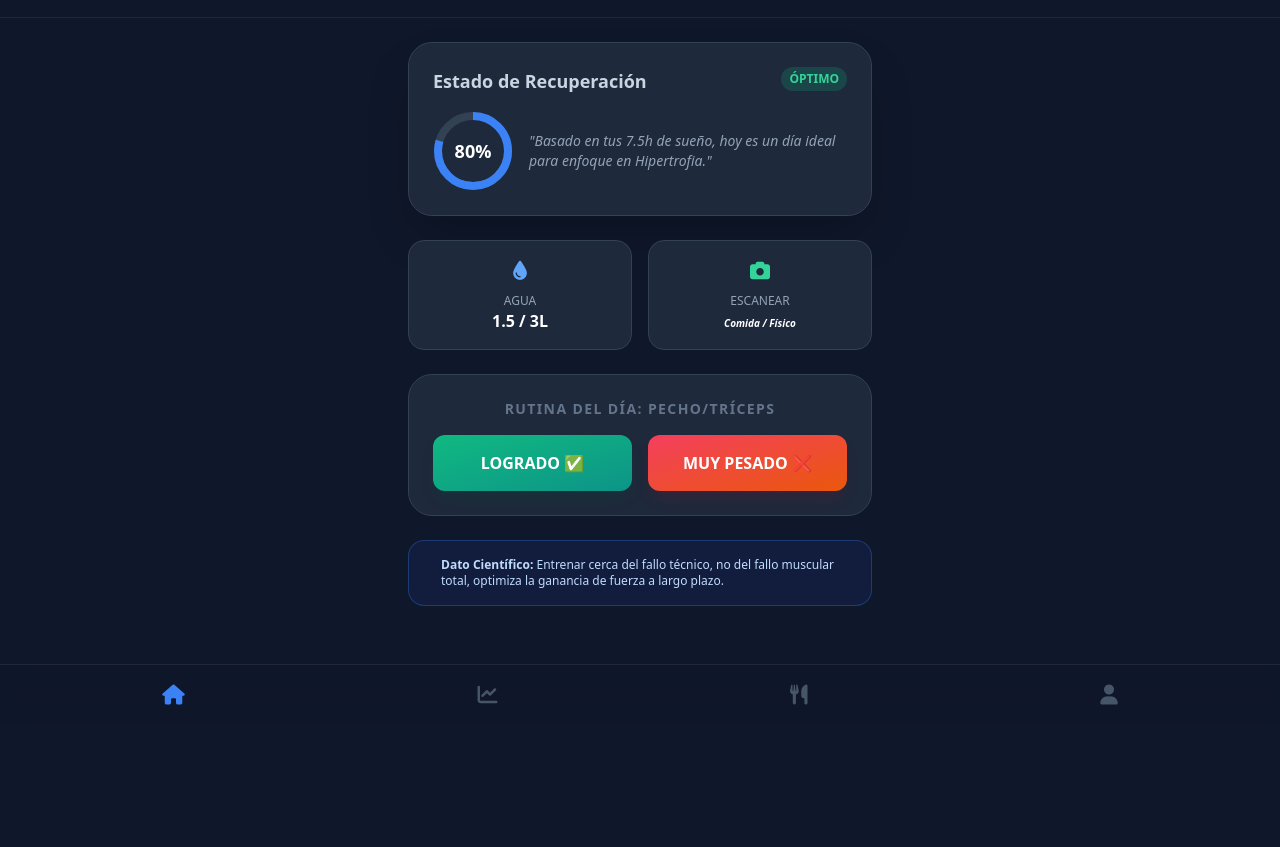
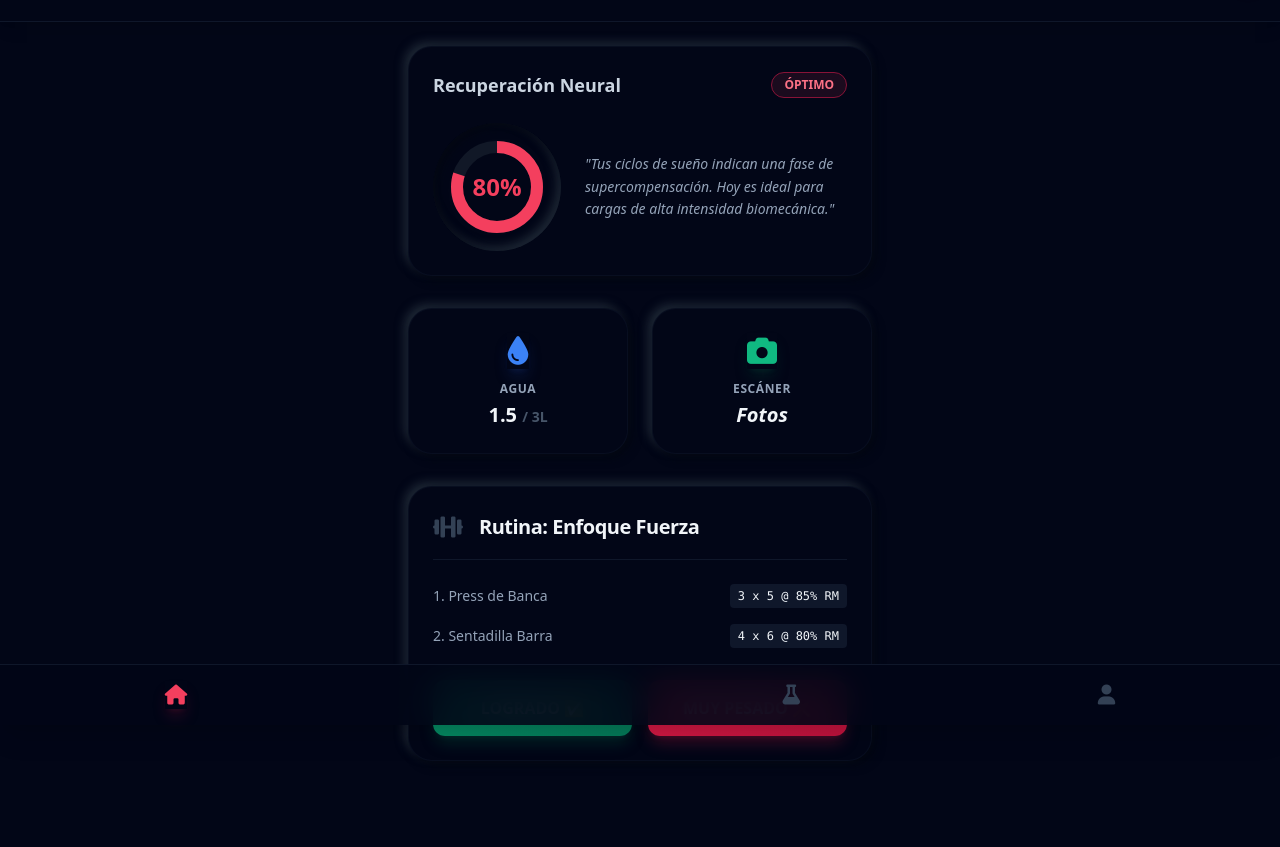
Before and after one commit to comficacompras-cell/cerebro-app, a plain HTML site: page index.html in a window 1280 px wide. Shown: the part 75-922 px from the top of the page. Before the commit the page ends 800 px from the top, so only its background shows below. Drawn offline with nearby package versions, Linux system fonts and the light colour scheme.

Commit message:
Update index.html

```diff
--- a/index.html
+++ b/index.html
@@ -3,81 +3,101 @@
 <head>
     <meta charset="UTF-8">
     <meta name="viewport" content="width=device-width, initial-scale=1.0">
-    <title>IA Trainer - Asistente Proactivo</title>
+    <title>AI TRAINER - Neomorphic Elite</title>
     <script src="https://cdn.tailwindcss.com"></script>
     <link rel="stylesheet" href="https://cdnjs.cloudflare.com/ajax/libs/font-awesome/6.0.0/css/all.min.css">
+    <style>
+        /* Estilos neomórficos personalizados */
+        .neo-inset {
+            box-shadow: inset 4px 4px 10px #030712, inset -4px -4px 10px #1f2937;
+        }
+        .neo-outset {
+            box-shadow: 4px 4px 10px #030712, -4px -4px 10px #1f2937;
+        }
+        .neo-button:active {
+            box-shadow: inset 2px 2px 5px #030712, inset -2px -2px 5px #1f2937;
+        }
+    </style>
 </head>
-<body class="bg-slate-900 text-white font-sans min-h-screen">
+<body class="bg-slate-950 text-slate-100 font-sans min-h-screen pb-24">
 
-    <nav class="p-6 flex justify-between items-center border-b border-slate-800">
+    <nav class="p-6 flex justify-between items-center bg-slate-950 border-b border-slate-900 shadow-lg">
         <div>
-            <h1 class="text-xl font-bold bg-gradient-to-r from-blue-400 to-emerald-400 bg-clip-text text-transparent">AI TRAINER v1.0</h1>
-            <p class="text-xs text-slate-400">Analizando datos científicos en tiempo real...</p>
+            <h1 class="text-2xl font-black text-rose-500 tracking-tighter">AI TRAINER <span class="text-xs text-slate-600 font-mono">v1.1</span></h1>
+            <p class="text-xs text-slate-400">Analizando ciencia deportiva 2026...</p>
         </div>
-        <div class="h-3 w-3 bg-emerald-500 rounded-full animate-pulse"></div>
+        <div class="h-4 w-4 bg-rose-500 rounded-full animate-pulse shadow-lg shadow-rose-900"></div>
     </nav>
 
-    <main class="p-6 max-w-lg mx-auto space-y-6">
+    <main class="p-6 max-w-lg mx-auto space-y-8">
 
-        <div class="bg-slate-800 rounded-3xl p-6 shadow-2xl border border-slate-700">
-            <div class="flex justify-between items-start mb-4">
-                <h2 class="text-lg font-semibold text-slate-300">Estado de Recuperación</h2>
-                <span class="bg-emerald-500/20 text-emerald-400 text-xs px-2 py-1 rounded-full font-bold">ÓPTIMO</span>
+        <div class="bg-slate-950 p-6 rounded-3xl neo-outset border border-slate-900/50">
+            <div class="flex justify-between items-center mb-6">
+                <h2 class="text-lg font-bold text-slate-300">Recuperación Neural</h2>
+                <span class="bg-rose-500/10 text-rose-400 text-xs px-3 py-1 rounded-full font-bold border border-rose-900">ÓPTIMO</span>
             </div>
-            <div class="flex items-center gap-4">
-                <div class="relative">
-                    <svg class="h-20 w-20 transform -rotate-90">
-                        <circle cx="40" cy="40" r="35" stroke="currentColor" stroke-width="8" fill="transparent" class="text-slate-700"/>
-                        <circle cx="40" cy="40" r="35" stroke="currentColor" stroke-width="8" fill="transparent" stroke-dasharray="219" stroke-dashoffset="44" class="text-blue-500 transition-all duration-1000"/>
+            <div class="flex items-center gap-6">
+                <div class="relative neo-inset p-4 rounded-full">
+                    <svg class="h-24 w-24 transform -rotate-90">
+                        <circle cx="48" cy="48" r="40" stroke="#111827" stroke-width="12" fill="transparent"/>
+                        <circle cx="48" cy="48" r="40" stroke="#f43f5e" stroke-width="12" fill="transparent" stroke-dasharray="251" stroke-dashoffset="50" class="transition-all duration-1000"/>
                     </svg>
-                    <span class="absolute inset-0 flex items-center justify-center font-bold text-lg">80%</span>
+                    <span class="absolute inset-0 flex items-center justify-center font-black text-2xl text-rose-500">80%</span>
                 </div>
-                <div>
-                    <p class="text-sm text-slate-400 italic">"Basado en tus 7.5h de sueño, hoy es un día ideal para enfoque en Hipertrofia."</p>
-                </div>
+                <p class="text-sm text-slate-400 font-light italic leading-relaxed">
+                    "Tus ciclos de sueño indican una fase de supercompensación. Hoy es ideal para cargas de alta intensidad biomecánica."
+                </p>
             </div>
         </div>
 
-        <div class="grid grid-cols-2 gap-4">
-            <button onclick="alert('IA: Registrando hidratación...')" class="bg-slate-800 p-4 rounded-2xl border border-slate-700 hover:border-blue-500 transition-all group">
-                <i class="fa-solid fa-droplet text-blue-400 mb-2 text-xl group-hover:scale-110 transition-transform"></i>
-                <p class="text-xs block text-slate-400 uppercase">Agua</p>
-                <span class="font-bold">1.5 / 3L</span>
+        <div class="grid grid-cols-2 gap-6">
+            <button onclick="alert('IA: Hidratación registrada.')" class="bg-slate-950 p-6 rounded-3xl neo-outset border border-slate-900/50 text-center neo-button active:scale-95 transition-all">
+                <i class="fa-solid fa-droplet text-blue-500 mb-3 text-3xl shadow-lg shadow-blue-900/30"></i>
+                <p class="text-xs block text-slate-400 uppercase font-bold tracking-wider mb-1">Agua</p>
+                <span class="text-xl font-black">1.5 <span class="text-sm text-slate-600">/ 3L</span></span>
             </button>
-            <button onclick="alert('IA: Abriendo escáner biométrico...')" class="bg-slate-800 p-4 rounded-2xl border border-slate-700 hover:border-emerald-500 transition-all group">
-                <i class="fa-solid fa-camera text-emerald-400 mb-2 text-xl group-hover:scale-110 transition-transform"></i>
-                <p class="text-xs block text-slate-400 uppercase">Escanear</p>
-                <span class="font-bold italic text-[10px]">Comida / Físico</span>
+            <button onclick="alert('IA: Iniciando cámara para escáner biomecánico...')" class="bg-slate-950 p-6 rounded-3xl neo-outset border border-slate-900/50 text-center neo-button active:scale-95 transition-all">
+                <i class="fa-solid fa-camera text-emerald-500 mb-3 text-3xl shadow-lg shadow-emerald-900/30"></i>
+                <p class="text-xs block text-slate-400 uppercase font-bold tracking-wider mb-1">Escáner</p>
+                <span class="text-xl font-black italic">Fotos</span>
             </button>
         </div>
 
-        <div class="bg-slate-800 rounded-3xl p-6 border border-slate-700 text-center">
-            <h3 class="text-sm font-bold text-slate-500 mb-4 uppercase tracking-widest">Rutina del Día: Pecho/Tríceps</h3>
+        <div class="bg-slate-950 rounded-3xl p-6 neo-outset border border-slate-900/50">
+            <div class="flex items-center gap-4 mb-6 pb-4 border-b border-slate-900">
+                <i class="fa-solid fa-dumbbell text-slate-700 text-2xl"></i>
+                <h3 class="text-xl font-black tracking-tight">Rutina: Enfoque Fuerza</h3>
+            </div>
+
+            <div class="space-y-4 mb-8">
+                <div class="flex justify-between items-center text-sm">
+                    <span class="text-slate-400">1. Press de Banca</span>
+                    <span class="font-mono text-xs bg-slate-900 px-2 py-1 rounded">3 x 5 @ 85% RM</span>
+                </div>
+                <div class="flex justify-between items-center text-sm">
+                    <span class="text-slate-400">2. Sentadilla Barra</span>
+                    <span class="font-mono text-xs bg-slate-900 px-2 py-1 rounded">4 x 6 @ 80% RM</span>
+                </div>
+            </div>
+
             <div class="flex gap-4">
-                <button onclick="alert('IA: ¡Excelente! Subiendo dificultad para la próxima sesión.')" class="flex-1 bg-gradient-to-br from-emerald-500 to-teal-600 p-4 rounded-xl font-bold shadow-lg shadow-emerald-900/20 active:scale-95 transition-all">
+                <button onclick="alert('IA: ¡Excelente! Subiendo dificultad.')" class="flex-1 bg-gradient-to-br from-emerald-600 to-emerald-700 p-4 rounded-xl font-bold active:scale-95 transition-all shadow-lg shadow-emerald-900/40">
                     LOGRADO ✅
                 </button>
-                <button onclick="alert('IA: Entendido. Bajando intensidad para evitar sobreentrenamiento.')" class="flex-1 bg-gradient-to-br from-rose-500 to-orange-600 p-4 rounded-xl font-bold shadow-lg shadow-rose-900/20 active:scale-95 transition-all">
+                <button onclick="alert('IA: Fatiga detectada. Bajando volumen.')" class="flex-1 bg-gradient-to-br from-rose-600 to-rose-700 p-4 rounded-xl font-bold active:scale-95 transition-all shadow-lg shadow-rose-900/40">
                     MUY PESADO ❌
                 </button>
             </div>
         </div>
 
-        <div class="bg-blue-900/20 border border-blue-500/30 p-4 rounded-2xl flex gap-4 items-center">
-            <i class="fa-solid fa-flask-vial text-blue-400"></i>
-            <p class="text-xs text-blue-200">
-                <span class="font-bold">Dato Científico:</span> Entrenar cerca del fallo técnico, no del fallo muscular total, optimiza la ganancia de fuerza a largo plazo.
-            </p>
-        </div>
-
     </main>
 
-    <div class="fixed bottom-0 left-0 right-0 p-4 bg-slate-900/80 backdrop-blur-md border-t border-slate-800 flex justify-around items-center">
-        <i class="fa-solid fa-house text-blue-500 text-xl"></i>
-        <i class="fa-solid fa-chart-line text-slate-600 text-xl"></i>
-        <i class="fa-solid fa-utensils text-slate-600 text-xl"></i>
-        <i class="fa-solid fa-user text-slate-600 text-xl"></i>
-    </div>
+    <nav class="fixed bottom-0 left-0 right-0 bg-slate-950/90 backdrop-blur-lg border-t border-slate-900 p-4 flex justify-around items-center shadow-xl">
+        <i class="fa-solid fa-house text-rose-500 text-xl shadow-lg shadow-rose-900/30"></i>
+        <i class="fa-solid fa-chart-simple text-slate-700 text-xl"></i>
+        <i class="fa-solid fa-flask text-slate-700 text-xl"></i>
+        <i class="fa-solid fa-user text-slate-700 text-xl"></i>
+    </nav>
 
 </body>
 </html>
```
